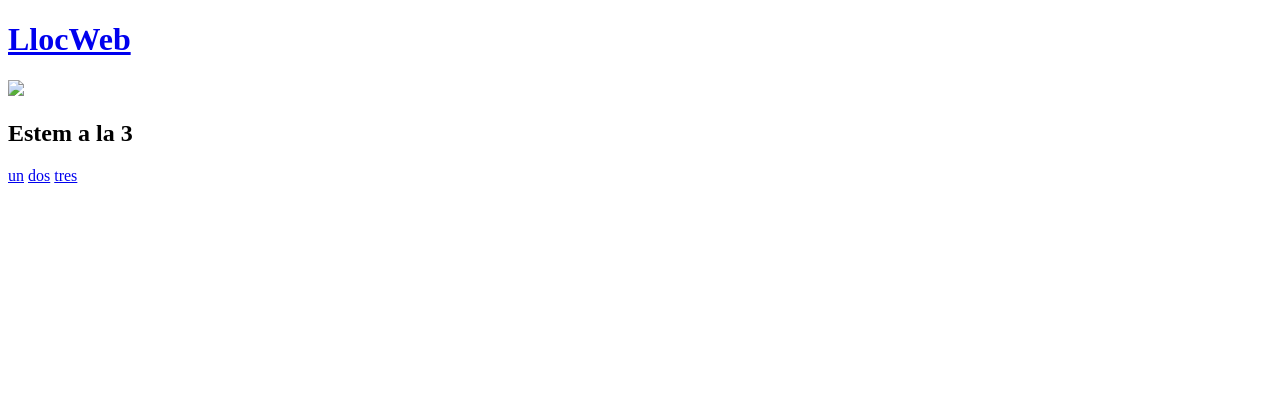
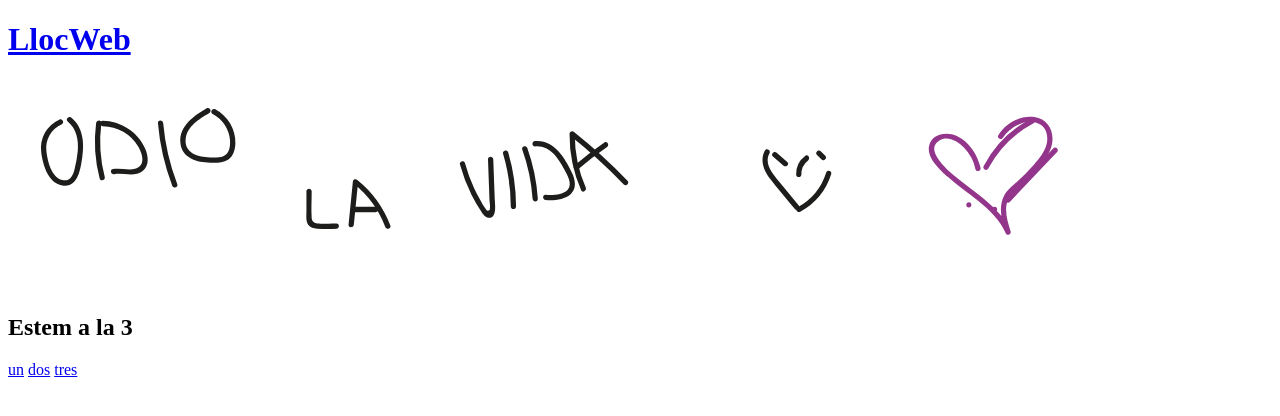
Before and after one commit to Larafm/1llocweb, a plain HTML site: page pages/tres.html in a window 1280 px wide. Drawn offline with Linux system fonts and the light colour scheme.

Commit message:
Update tres.html

```diff
--- a/pages/tres.html
+++ b/pages/tres.html
@@ -6,7 +6,7 @@
 </head>
 <body>
  <a href="../index.html"><h1>LlocWeb</h1></a>
- <img src="../img/foto.svg">
+ <img src="../img/grafic.svg">
  <h2>Estem a la 3</h2>
   <nav><a href="un.html">un</a>
       <a href="dos.html">dos</a>
```
